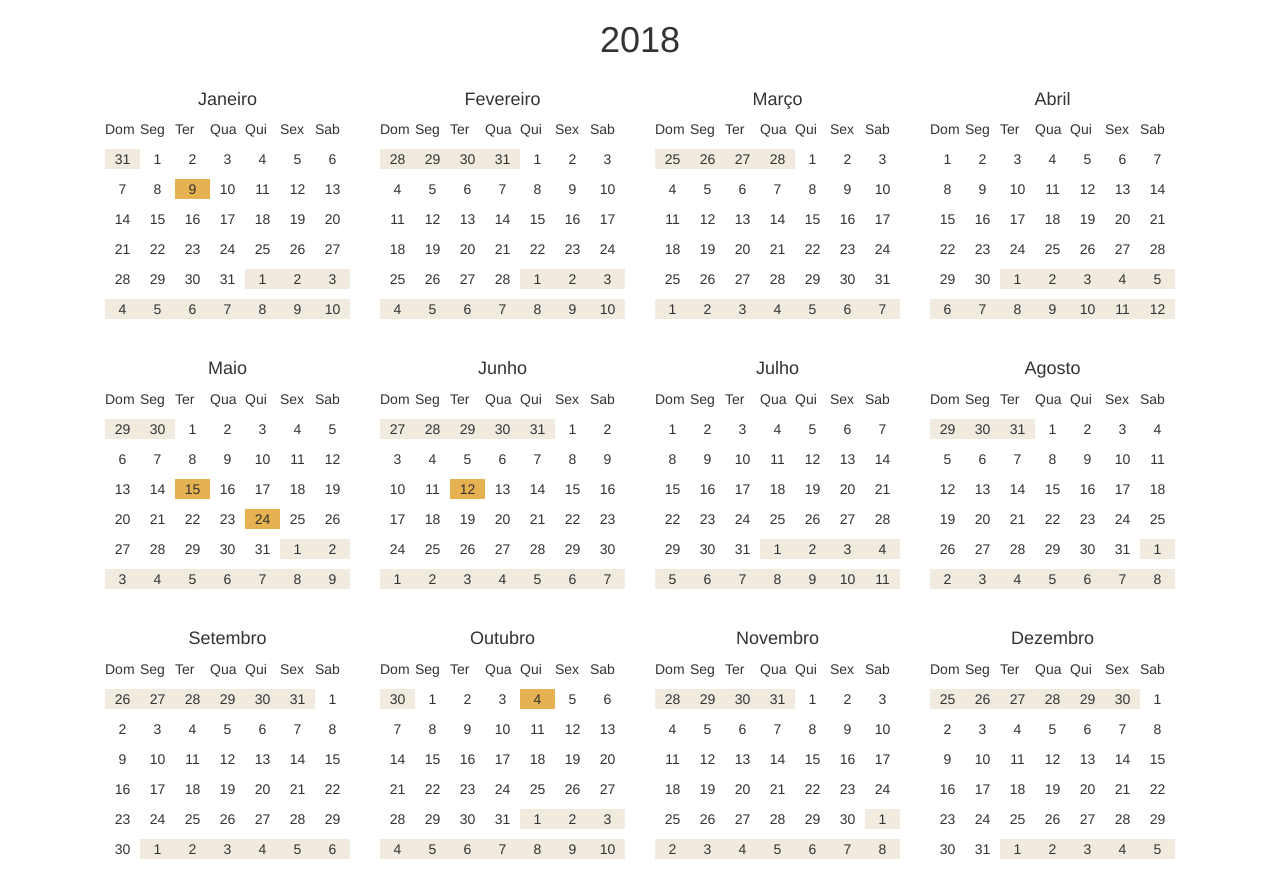
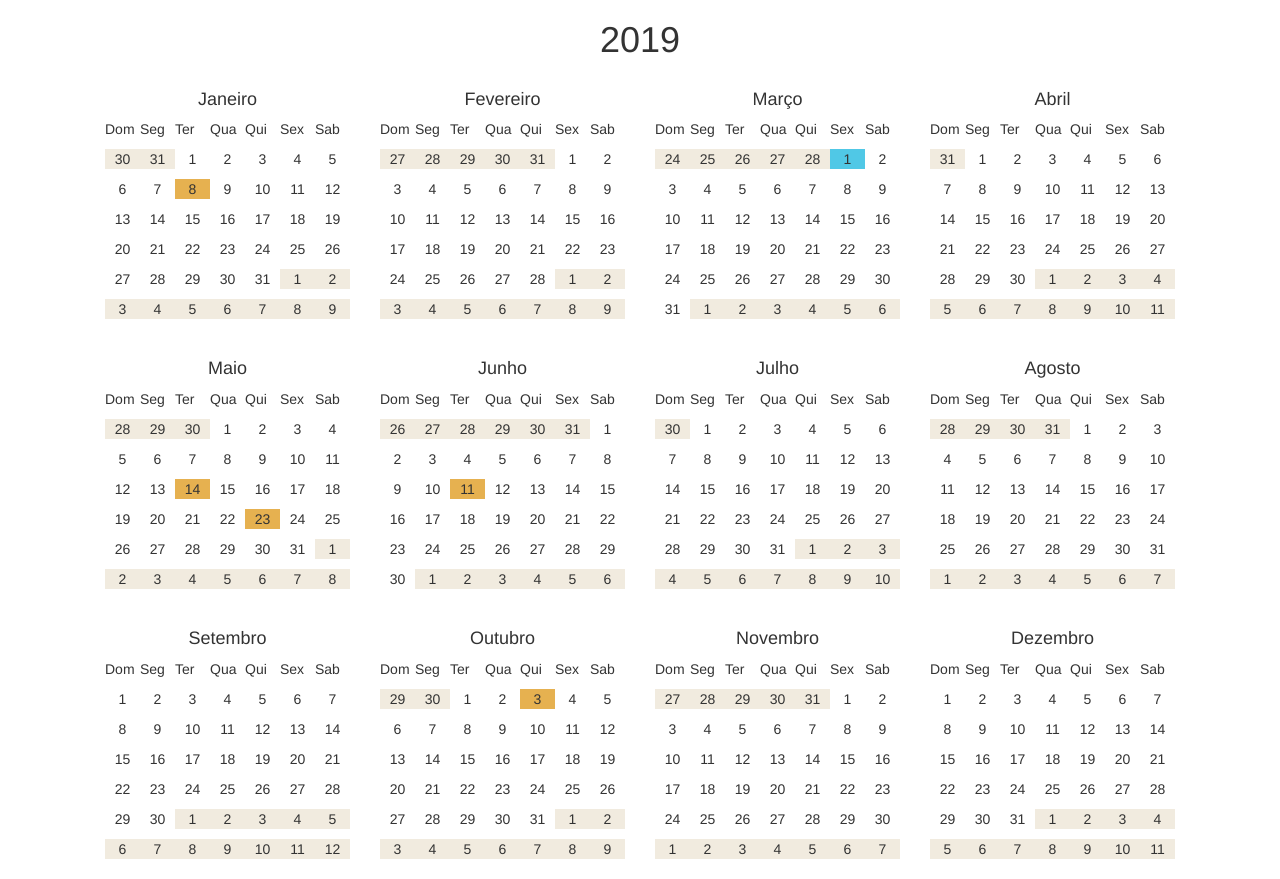
Before and after one commit to fpjunqueira/bootstrap-calendar, a plain HTML site: page index.html in a window 1280 px wide. Drawn offline with nearby package versions, Linux system fonts and the light colour scheme.

Commit message:
updating year

```diff
--- a/index.html
+++ b/index.html
@@ -13,7 +13,7 @@
 
         <div class="row">
             <!-- <div class="col-md-4 glyphicon glyphicon-menu-left"></div> -->
-            <div class="text-center"><h1>2018</h1></div>
+            <div class="text-center"><h1>2019</h1></div>
             <!-- <div class="col-md-4 glyphicon glyphicon-menu-right"></div> -->
         </div>
 
--- a/js/controller/CalendarController.js
+++ b/js/controller/CalendarController.js
@@ -13,7 +13,7 @@ let mesesDoAno = ['Janeiro', 'Fevereiro', 'Março', 'Abril', 'Maio', 'Junho',
 let meses = [0, 1, 2, 3, 4, 5, 6, 7, 8, 9, 10, 11];
 let divAno = document.querySelector('#ano');
 
-let year = 2018;
+let year = 2019;
 
 // TODO
 // metodo para proximo mes e mes anterior
```
